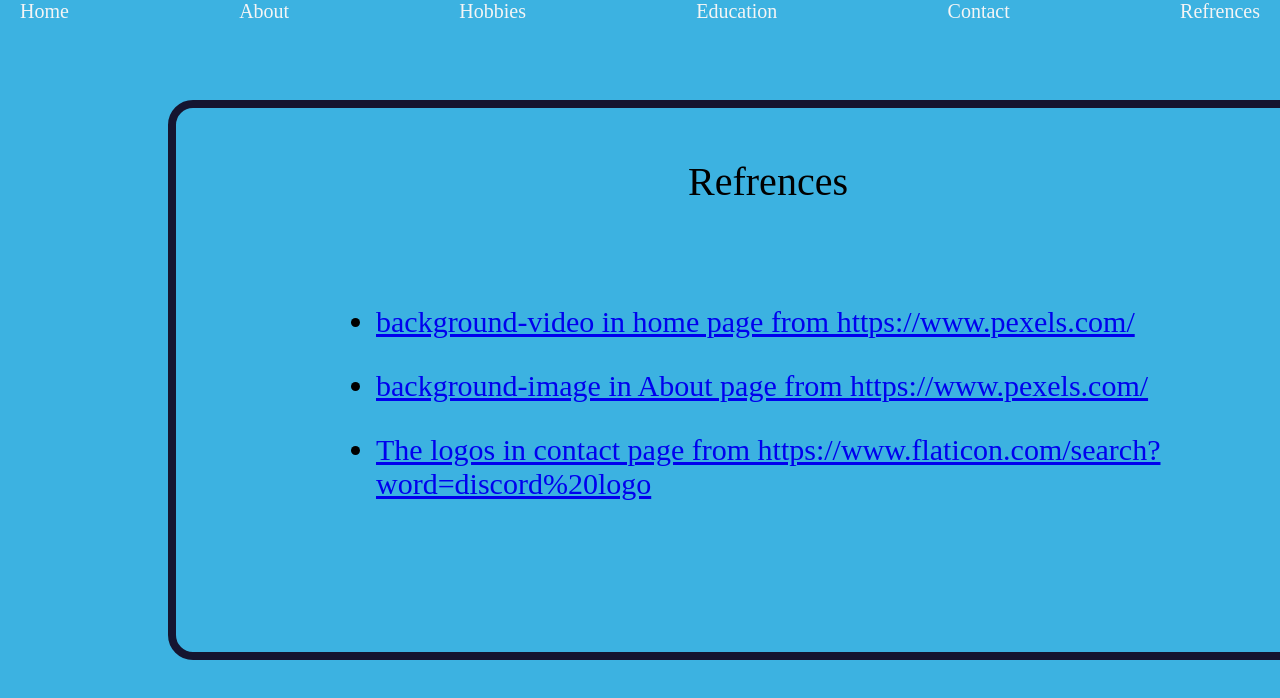
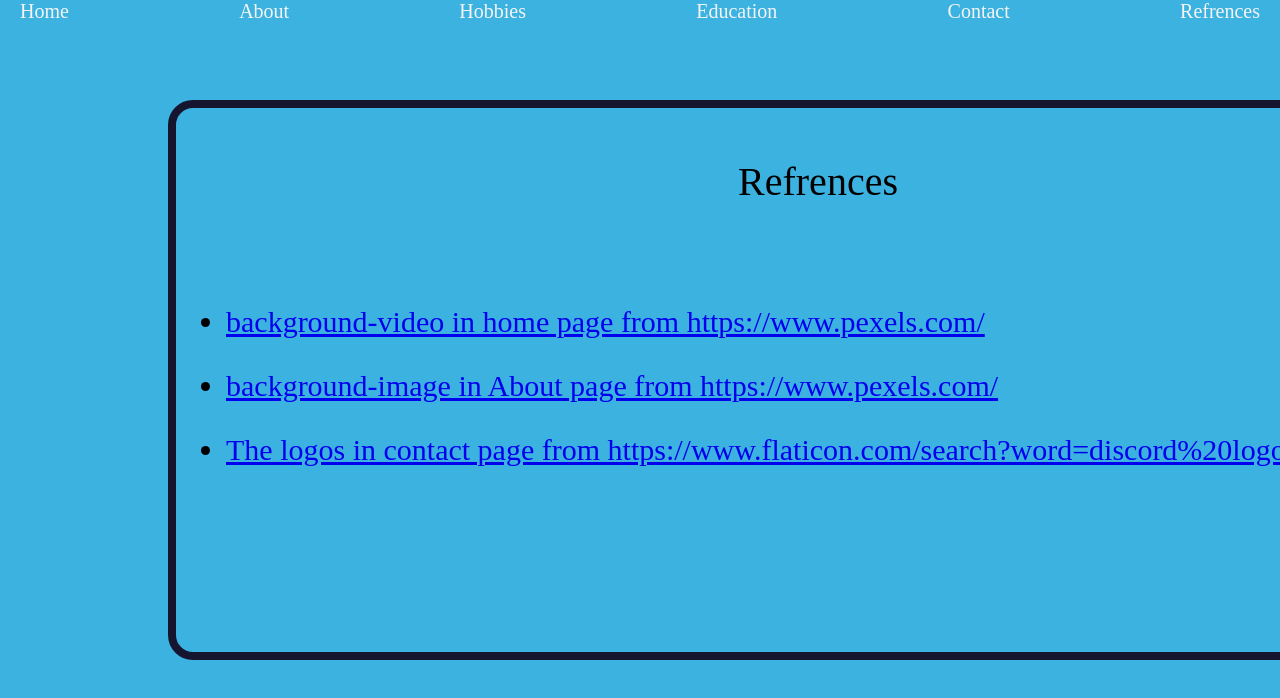
Before and after one commit to Aljan011/Portfolio, a plain HTML site: page refrences.html in a window 1280 px wide. Shown: the top 698 px of the page. Drawn offline with Linux system fonts and the light colour scheme.

Commit message:
upgrades

```diff
--- a/refrences.html
+++ b/refrences.html
@@ -15,6 +15,7 @@
     }
 
     .boxx {
+
         width: 1200px;
         padding: 10px;
         border: 8px solid rgb(21, 21, 48);
@@ -23,6 +24,7 @@
         border-radius: 25px;
         margin-left: 160px;
         margin-top: 100px;
+
     }
 
     li {
@@ -43,11 +45,11 @@
         <a id="GFG" href="contact.html">Contact</a>
         <a id="GFG" href="refrences.html">Refrences</a>
     </div>
-    <div class="boxx"><p style="font-size: 40px; justify-content: center; text-align: center;" >Refrences</p>
+    <div class="boxx"><p style="font-size: 40px; margin-left: 100px; justify-content: center; text-align: center;" >Refrences</p>
         <ul>
-            <li style="margin-left: 150px; font-size: 30px; margin-top: 100px; " ><a href="https://www.pexels.com/">background-video in home page from https://www.pexels.com/</a></li>
-            <li style="margin-left: 150px; font-size: 30px; margin-top: 30px; "><a href="https://www.pexels.com/">background-image in About page from https://www.pexels.com/</a></li>
-            <li style="margin-left: 150px; font-size: 30px; margin-top: 30px; "><a href="https://www.flaticon.com/search?word=discord%20logo"> The logos in contact page from https://www.flaticon.com/search?word=discord%20logo</a></li>
+            <li style=" font-size: 30px; margin-top: 100px; " ><a href="https://www.pexels.com/">background-video in home page from https://www.pexels.com/</a></li>
+            <li style="font-size: 30px; margin-top: 30px; "><a href="https://www.pexels.com/">background-image in About page from https://www.pexels.com/</a></li>
+            <li style=" font-size: 30px; margin-top: 30px; "><a href="https://www.flaticon.com/search?word=discord%20logo"> The logos in contact page from https://www.flaticon.com/search?word=discord%20logo</a></li>
           </ul>
     </div>
 </body>
```
Also changed, not shown: education.html (+1 -1 lines), index.html (+1 -1 lines), .css.
